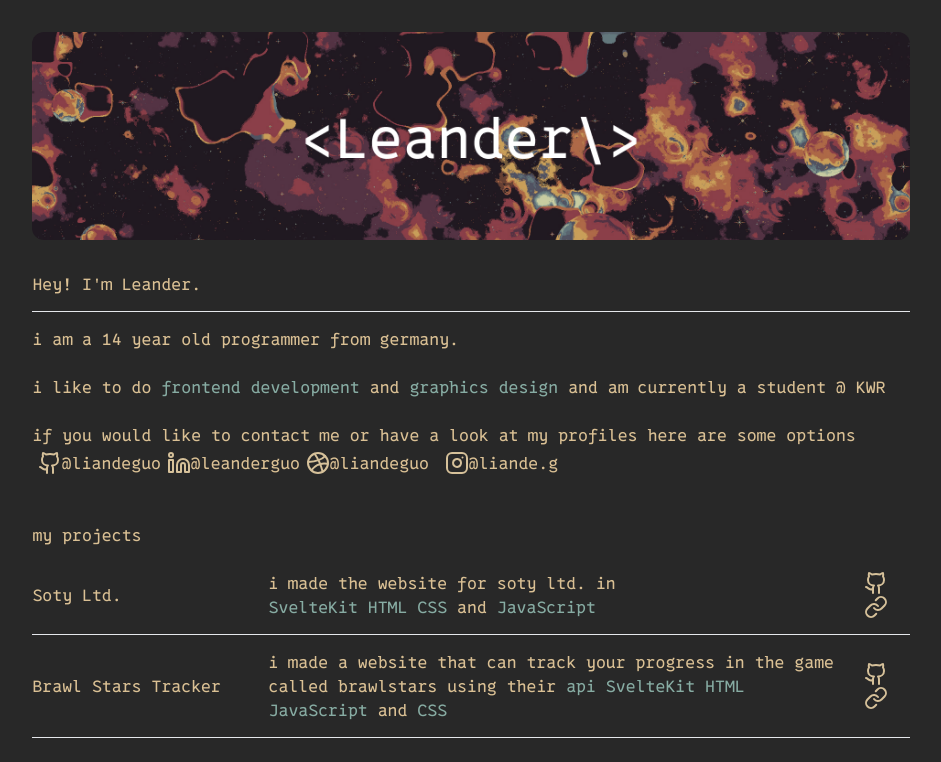
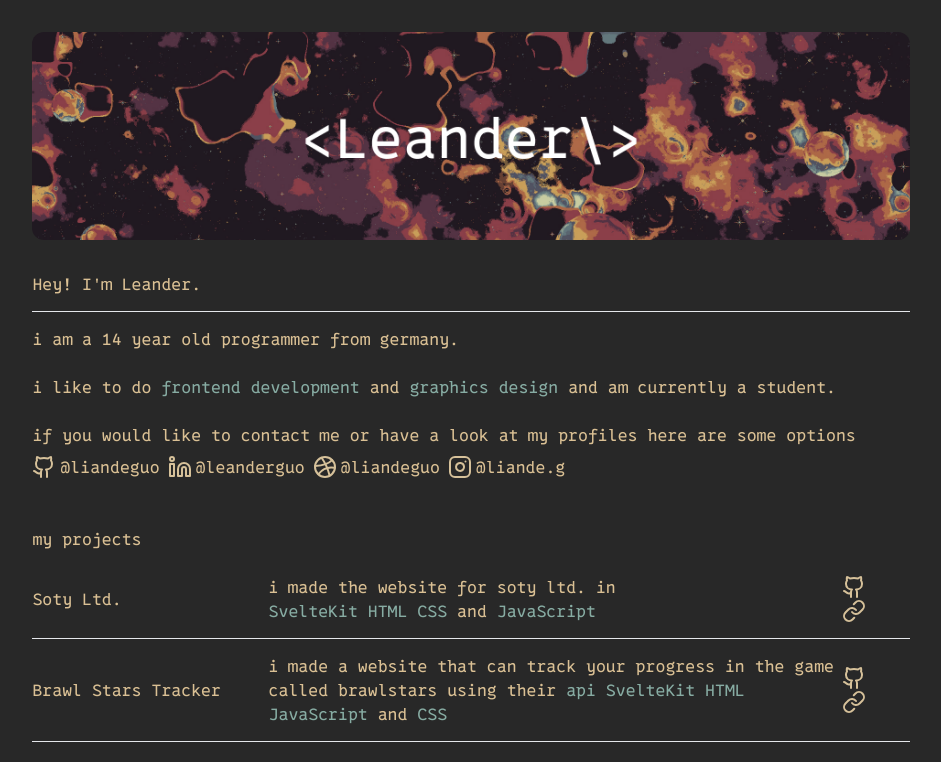
Before and after one commit to liandeguo/portfolio, a SvelteKit app: page / in a window 1280 px wide. Shown: the top 762 px of the page, without its empty margins (169-1110 px from the left). Built offline with nearby package versions, Linux system fonts and the light colour scheme.

Commit message:
minor changes to links

```diff
--- a/src/app.css
+++ b/src/app.css
@@ -37,6 +37,5 @@ h {
 
 a {
     display: flex;
-    justify-content: center;
     align-items: center;
 }
--- a/src/routes/+page.svelte
+++ b/src/routes/+page.svelte
@@ -9,28 +9,29 @@
         <br />
         <p>
             i like to do <h>frontend development</h> and <h>graphics design</h> and
-            am currently a student @ KWR
+            am currently a student.
         </p>
         <br />
         <p>
             if you would like to contact me or have a look at my profiles here
             are some options
         </p>
-        <div
-            style=""
-            class="mt-1 grid grid-cols-[repeat(auto-fit,minmax(134px,max-content))]"
-        >
-            <a href="https://github.com/liandeguo"
-                ><img src="/icons/github.svg" alt="" /> @liandeguo</a
+        <div style="" class="mt-2 flex text-left max-sm:flex-col">
+            <a href="https://github.com/liandeguo" class="max-sm:mt-1"
+                ><img src="/icons/github.svg" alt="" class="mr-1" /> @liandeguo</a
             >
-            <a href="https://www.linkedin.com/in/leanderguo/"
-                ><img src="/icons/linkedin.svg" alt="" /> @leanderguo</a
+            <a
+                href="https://www.linkedin.com/in/leanderguo/"
+                class="max-sm:mt-1 sm:ml-2"
+                ><img src="/icons/linkedin.svg" alt="" class="mr-1" /> @leanderguo</a
             >
-            <a href="https://dribbble.com/liandeguo"
-                ><img src="/icons/dribbble.svg" alt="" /> @liandeguo</a
+            <a href="https://dribbble.com/liandeguo" class="max-sm:mt-1 sm:ml-2"
+                ><img src="/icons/dribbble.svg" alt="" class="mr-1" /> @liandeguo</a
             >
-            <a href="https://www.instagram.com/liande.g/"
-                ><img src="/icons/instagram.svg" alt="" /> @liande.g</a
+            <a
+                href="https://www.instagram.com/liande.g/"
+                class="max-sm:mt-1 sm:ml-2"
+                ><img src="/icons/instagram.svg" alt="" class="mr-1" /> @liande.g</a
             >
         </div>
         <br />
```
